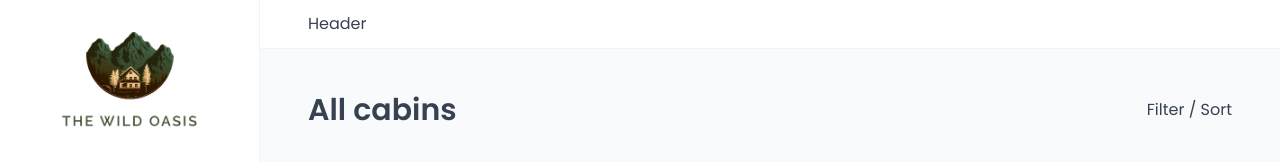
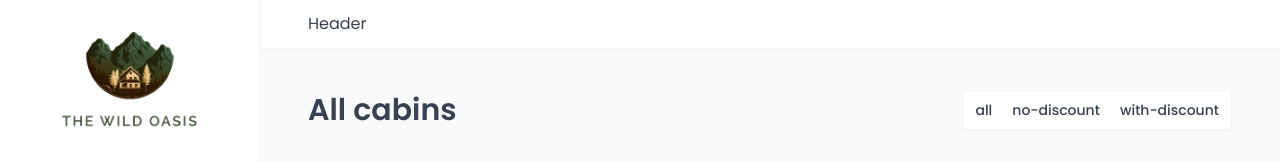
Before and after one commit to Arjun-1807/TheWildOasis, a React (Vite) app: page /cabins in a window 1280 px wide. Shown: the top 162 px of the page. Built offline with nearby package versions, Linux system fonts and the light colour scheme; no server answers; the database is empty; a web font is replaced by a local one.

Commit message:
added filter feature

```diff
--- a/src/features/cabins/CabinTable.jsx
+++ b/src/features/cabins/CabinTable.jsx
@@ -1,30 +1,27 @@
-import styled from "styled-components";
-
 import Spinner from "../../ui/Spinner";
 import CabinRow from "./CabinRow";
 import { useCabins } from "./useCabins";
 import Table from "../../ui/Table";
 import Menus from "../../ui/Menus";
-
-const TableHeader = styled.header`
-  display: grid;
-  grid-template-columns: 0.6fr 1.8fr 2.2fr 1fr 1fr 1fr;
-  column-gap: 2.4rem;
-  align-items: center;
-
-  background-color: var(--color-grey-50);
-  border-bottom: 1px solid var(--color-grey-100);
-  text-transform: uppercase;
-  letter-spacing: 0.4px;
-  font-weight: 600;
-  color: var(--color-grey-600);
-  padding: 1.6rem 2.4rem;
-`;
+import { useSearchParams } from "react-router-dom";
 
 function CabinTable() {
   const { isLoading, cabins } = useCabins();
+  const [searchParams] = useSearchParams();
 
   if (isLoading) return <Spinner />;
+
+  const filterValue = searchParams.get("discount") || "all";
+
+  let filteredCabins;
+
+  if (filterValue === "all") filteredCabins = cabins;
+
+  if (filterValue === "no-discount")
+    filteredCabins = cabins.filter((cabin) => cabin.discount === 0);
+
+  if (filterValue === "with-discount")
+    filteredCabins = cabins.filter((cabin) => cabin.discount > 0);
 
   return (
     <Menus>
@@ -39,7 +36,7 @@
         </Table.Header>
 
         <Table.Body
-          data={cabins}
+          data={filteredCabins}
           render={(cabin) => <CabinRow cabin={cabin} key={cabin.id} />}
         />
       </Table>
--- /dev/null
+++ b/src/features/cabins/CabinTableOperations.jsx
@@ -0,0 +1,19 @@
+import TableOperations from "../../ui/TableOperations";
+import Filter from "../../ui/Filter";
+
+function CabinTableOperations() {
+  return (
+    <TableOperations>
+      <Filter
+        filterField="discount"
+        options={[
+          { value: "all", label: "all" },
+          { value: "no-discount", label: "no-discount" },
+          { value: "with-discount", label: "with-discount" },
+        ]}
+      />
+    </TableOperations>
+  );
+}
+
+export default CabinTableOperations;
--- a/src/pages/Cabins.jsx
+++ b/src/pages/Cabins.jsx
@@ -2,13 +2,14 @@
 import Heading from "../ui/Heading";
 import Row from "../ui/Row";
 import AddCabin from "../features/cabins/AddCabin";
+import CabinTableOperations from "../features/cabins/CabinTableOperations";
 
 function Cabins() {
   return (
     <>
       <Row type="horizontal">
         <Heading as="h1">All cabins</Heading>
-        <p>Filter / Sort</p>
+        <CabinTableOperations />
       </Row>
 
       <Row>
--- a/src/ui/Filter.jsx
+++ b/src/ui/Filter.jsx
@@ -1,3 +1,5 @@
+import { RxValueNone } from "react-icons/rx";
+import { useSearchParams } from "react-router-dom";
 import styled, { css } from "styled-components";
 
 const StyledFilter = styled.div`
@@ -33,3 +35,30 @@
     color: var(--color-brand-50);
   }
 `;
+
+function Filter({ filterField, options }) {
+  const [searchParams, setSearchParams] = useSearchParams();
+
+  const currendFilter = searchParams.get(filterField) || options.at(0);
+
+  function handleClick(value) {
+    searchParams.set(filterField, value);
+    setSearchParams(searchParams);
+  }
+
+  return (
+    <StyledFilter>
+      {options.map((option) => (
+        <FilterButton
+          onClick={() => handleClick(option.value)}
+          key={option.value}
+          active={option.value === currendFilter}
+        >
+          {option.label}
+        </FilterButton>
+      ))}
+    </StyledFilter>
+  );
+}
+
+export default Filter;
```
